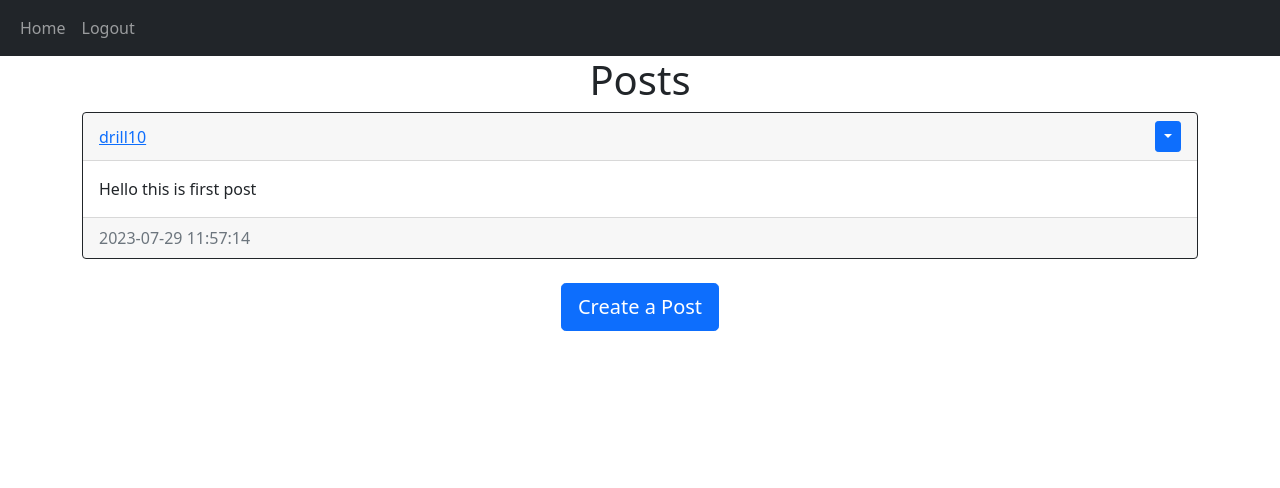
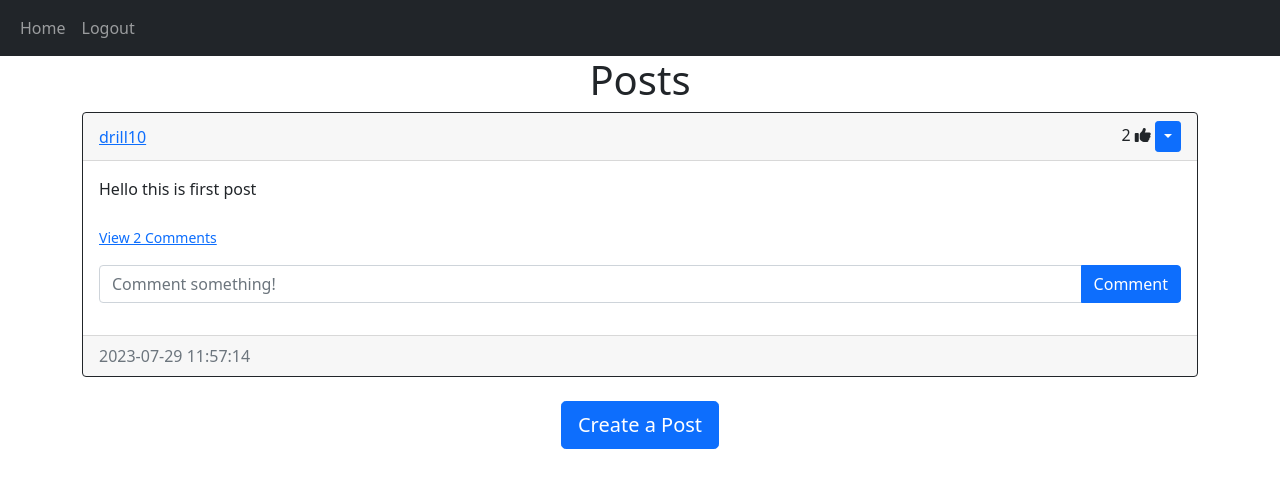
Before and after one commit to dhruvilpateld/PyBlog, a Flask app: page / in a window 1280 px wide. Shown: the top 488 px of the page. Run offline with Flask 3, Linux system fonts and the light colour scheme; a user stored in the database is signed in; some libraries are stand-ins or nearby versions.

Commit message:
added comments and likes

```diff
--- a/website/__init__.py
+++ b/website/__init__.py
@@ -18,7 +18,7 @@ def create_app():
     app.register_blueprint(views,url_prefix="/")
     app.register_blueprint(auth,url_prefix="/")
 
-    from .models import User,Post
+    from .models import User,Post,Comment,Like
 
     with app.app_context():
         db.create_all()
--- /dev/null
+++ b/website/static/index.js
@@ -0,0 +1,16 @@
+function like(postId) {
+    const likeCount = document.getElementById(`likes-count-${postId}`);
+    const likeButton = document.getElementById(`like-button-${postId}`);
+
+    fetch(`/like-post/${postId}`, { method: "POST" })
+      .then((res) => res.json())
+      .then((data) => {
+        likeCount.innerHTML = data["likes"];
+        if (data["liked"] === true) {
+          likeButton.className = "fas fa-thumbs-up";
+        } else {
+          likeButton.className = "far fa-thumbs-up";
+        }
+      })
+      .catch((e) => alert("Could not like post."));
+  }
--- a/website/templates/base.html
+++ b/website/templates/base.html
@@ -55,5 +55,10 @@
       integrity="sha384-MrcW6ZMFYlzcLA8Nl+NtUVF0sA7MsXsP1UyJoMp4YLEuNSfAP+JcXn/tWtIaxVXM"
       crossorigin="anonymous"
     ></script>
+    <script src="https://kit.fontawesome.com/9d54ad0d5c.js" crossorigin="anonymous"></script>
+    <script
+    type="text/javascript"
+    src="{{ url_for('static', filename='index.js')}}"
+    ></script>
   </body>
 </html>
--- a/website/templates/posts_div.html
+++ b/website/templates/posts_div.html
@@ -6,7 +6,22 @@
     <div class="card border-dark">
       <div class="card-header d-flex justify-content-between align-items-center">
         <a href="/posts/{{post.user.username}}">{{post.user.username}}</a>
-          {% if user.id == post.author %}
+        <div>
+          <span id="likes-count-{{post.id}}">
+          {{ post.likes|length }}</span>
+          {% if user.id in post.likes|map(attribute="author")|list %}
+          <i
+            class="fas fa-thumbs-up"
+            id="like-button-{{post.id}}"
+            onclick="like('{{post.id}}')"
+          ></i>
+          {% else %}
+          <i
+            class="far fa-thumbs-up"
+            id="like-button-{{post.id}}"
+            onclick="like('{{post.id}}')"
+          ></i>
+          {% endif %} {% if user.id == post.author %}
           <div class="btn-group">
             <button
               type="button"
@@ -15,14 +30,77 @@
             ></button>
             <ul class="dropdown-menu">
               <li>
-                <a href="/delete-post/{{post.id}}" class="dropdown-item">Delete</a>
+                <a href="/delete-post/{{post.id}}" class="dropdown-item"
+                  >Delete</a
+                >
               </li>
             </ul>
           </div>
           {% endif %}
         </div>
+      </div>
       <div class="card-body">
         <div class="card-text">{{post.text}}</div>
+        <br />
+        <div class="collapse" id="comments-{{post.id}}">
+          <div class="card">
+            <div class="card-body" id="comments-expanded-{{post.id}}">
+              {% for comment in post.comments %}
+              <div class="d-flex justify-content-between align-items-center">
+                <div>
+                  <a href="/posts/{{comment.user.username}}"
+                    >{{comment.user.username}}</a
+                  >: {{comment.text}}
+                </div>
+                <div>
+                  <small class="text-muted"> {{comment.date_created}}</small>
+                  {% if user.id == comment.author or user.id == post.author %}
+                  <div class="btn-group">
+                    <button
+                      type="button"
+                      class="btn btn-sm btn-primary dropdown-toggle"
+                      data-bs-toggle="dropdown"
+                    ></button>
+                    <ul class="dropdown-menu">
+                      <li>
+                        <a
+                          href="/delete-comment/{{comment.id}}"
+                          class="dropdown-item"
+                          >Delete</a
+                        >
+                      </li>
+                    </ul>
+                  </div>
+                  {% endif %}
+                </div>
+              </div>
+              {% endfor %}
+            </div>
+          </div>
+        </div>
+        <p class="card-text">
+          {% if post.comments|length > 0 %}
+          <a data-bs-toggle="collapse" href="#comments-{{post.id}}" role="button">
+            <small>View {{post.comments|length}} Comments</small>
+          </a>
+          {% else %}
+          <small class="text-muted">No Comments</small>
+          {% endif %}
+        </p>
+        <form
+          class="input-group mb-3"
+          method="POST"
+          action="/create-comment/{{post.id}}"
+        >
+          <input
+            type="text"
+            id="text"
+            name="text"
+            class="form-control"
+            placeholder="Comment something!"
+          />
+          <button type="submit" class="btn btn-primary">Comment</button>
+        </form>
       </div>
       <div class="card-footer text-muted">{{post.date_created}}</div>
     </div>
--- a/website/views.py
+++ b/website/views.py
@@ -1,58 +1,118 @@
-from flask import Blueprint,render_template,request,flash,redirect,url_for
-from flask_login import login_required,current_user
+from flask import Blueprint, render_template, request, flash, redirect, url_for, jsonify
+from flask_login import login_required, current_user
+from .models import Post, User, Comment, Like
 from . import db
-from .models import User,Post
 
-views=Blueprint("views",__name__)
+views = Blueprint("views", __name__)
+
 
 @views.route("/")
 @views.route("/home")
 @login_required
 def home():
-    posts=Post.query.all()
-    return render_template("home.html",user=current_user,posts=posts)
+    posts = Post.query.all()
+    return render_template("home.html", user=current_user, posts=posts)
 
-@views.route("/create-post",methods=['GET','POST'])
+
+@views.route("/create-post", methods=['GET', 'POST'])
 @login_required
 def create_post():
     if request.method == "POST":
-        text=request.form.get("text")
+        text = request.form.get('text')
 
         if not text:
-            flash('Post cannot be empty!',category='error')
+            flash('Post cannot be empty', category='error')
         else:
-            post=Post(text=text,author=current_user.id)
+            post = Post(text=text, author=current_user.id)
             db.session.add(post)
             db.session.commit()
-            flash("Post created!",category='success')
+            flash('Post created!', category='success')
             return redirect(url_for('views.home'))
 
-    return render_template("create_post.html",user=current_user)
+    return render_template('create_post.html', user=current_user)
+
 
 @views.route("/delete-post/<id>")
 @login_required
 def delete_post(id):
-    post=Post.query.filter_by(id=id).first()
+    post = Post.query.filter_by(id=id).first()
 
     if not post:
-        flash("Post does not exist.",category='error')
+        flash("Post does not exist.", category='error')
     elif current_user.id != post.id:
-        flash("You do not have permission to delete this post.",category='error')
+        flash('You do not have permission to delete this post.', category='error')
     else:
         db.session.delete(post)
         db.session.commit()
-        flash("Post deleted",category='success')
+        flash('Post deleted.', category='success')
 
     return redirect(url_for('views.home'))
+
 
 @views.route("/posts/<username>")
 @login_required
 def posts(username):
-    user=User.query.filter_by(username=username).first()
+    user = User.query.filter_by(username=username).first()
+
     if not user:
-        flash("No user with that username exists.",category='error')
+        flash('No user with that username exists.', category='error')
         return redirect(url_for('views.home'))
 
-    posts=Post.query.filter_by(author=user.id).all()
+    posts = user.posts
+    return render_template("posts.html", user=current_user, posts=posts, username=username)
 
-    return render_template("posts.html",user=current_user,posts=posts,username=username)
+
+@views.route("/create-comment/<post_id>", methods=['POST'])
+@login_required
+def create_comment(post_id):
+    text = request.form.get('text')
+
+    if not text:
+        flash('Comment cannot be empty.', category='error')
+    else:
+        post = Post.query.filter_by(id=post_id)
+        if post:
+            comment = Comment(
+                text=text, author=current_user.id, post_id=post_id)
+            db.session.add(comment)
+            db.session.commit()
+        else:
+            flash('Post does not exist.', category='error')
+
+    return redirect(url_for('views.home'))
+
+
+@views.route("/delete-comment/<comment_id>")
+@login_required
+def delete_comment(comment_id):
+    comment = Comment.query.filter_by(id=comment_id).first()
+
+    if not comment:
+        flash('Comment does not exist.', category='error')
+    elif current_user.id != comment.author and current_user.id != comment.post.author:
+        flash('You do not have permission to delete this comment.', category='error')
+    else:
+        db.session.delete(comment)
+        db.session.commit()
+
+    return redirect(url_for('views.home'))
+
+
+@views.route("/like-post/<post_id>", methods=['POST'])
+@login_required
+def like(post_id):
+    post = Post.query.filter_by(id=post_id).first()
+    like = Like.query.filter_by(
+        author=current_user.id, post_id=post_id).first()
+
+    if not post:
+        return jsonify({'error': 'Post does not exist.'}, 400)
+    elif like:
+        db.session.delete(like)
+        db.session.commit()
+    else:
+        like = Like(author=current_user.id, post_id=post_id)
+        db.session.add(like)
+        db.session.commit()
+
+    return jsonify({"likes": len(post.likes), "liked": current_user.id in map(lambda x: x.author, post.likes)})
```
Also changed, not shown: website/models.py (+37 -11 lines), instance/database.db. Lines whose indentation alone changed are shown as unchanged.
